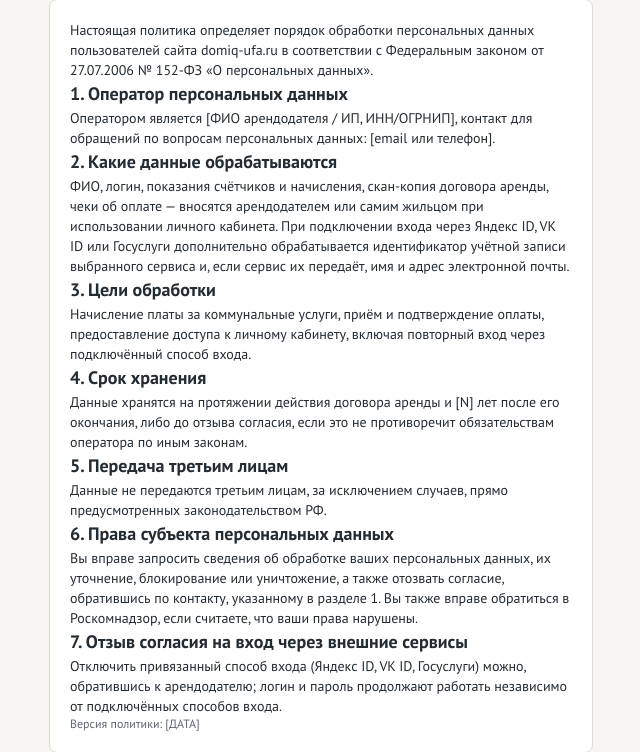
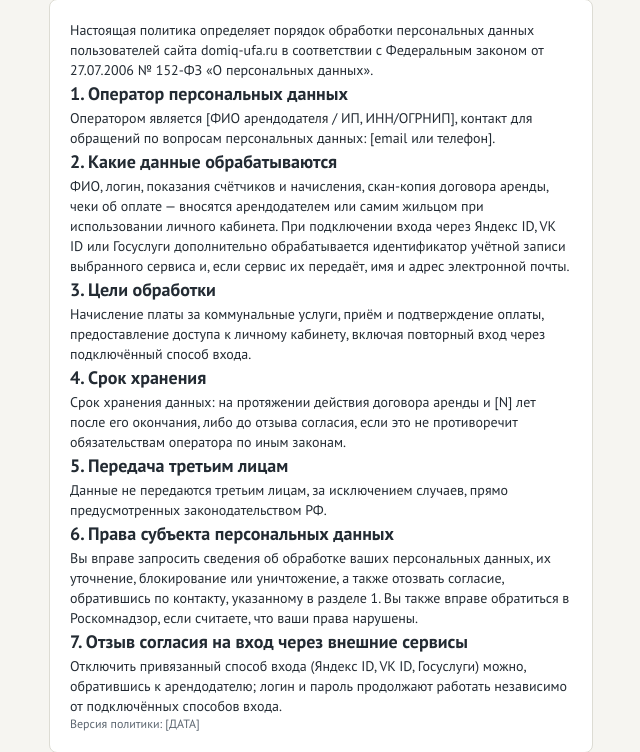
Before and after one commit to Mike0808/domiqgo, a Django app: page /privacy/ in a window 1280 px wide. Shown: the part 167-919 px from the top of the page, without its empty margins (319-959 px from the left). Run offline with Django 5.2, Linux system fonts and the light colour scheme.

Commit message:
fix: crispy-forms consent form; lowercase 'срок хранения' occurrence for Task 4

```diff
--- a/billing/forms.py
+++ b/billing/forms.py
@@ -23,3 +23,8 @@ class MeterReadingForm(forms.Form):
                 label = f"{label} — счётчик № {serials[meter]}"
             self.fields[meter] = forms.DecimalField(
                 label=label, min_value=Decimal("0"), max_digits=12, decimal_places=3)
+
+class ConsentForm(forms.Form):
+    consent = forms.BooleanField(
+        label="Я ознакомлен(а) и даю согласие на обработку персональных данных.",
+        required=True)
--- a/billing/templates/billing/oauth_consent.html
+++ b/billing/templates/billing/oauth_consent.html
@@ -1,4 +1,5 @@
 {% extends "billing/base.html" %}
+{% load crispy_forms_tags %}
 {% block title %}Согласие на обработку персональных данных{% endblock %}
 {% block content %}
 <section class="rounded-lg border border-line bg-white p-5">
@@ -13,10 +14,7 @@
   </p>
   <form method="post">
     {% csrf_token %}
-    <label class="mb-4 flex items-start gap-2 text-sm">
-      <input type="checkbox" name="consent" required class="mt-1">
-      <span>Я ознакомлен(а) и даю согласие на обработку персональных данных.</span>
-    </label>
+    {{ form|crispy }}
     <button type="submit"
             class="rounded bg-accent px-4 py-2.5 font-bold text-white hover:bg-ink focus-visible:outline focus-visible:outline-2 focus-visible:outline-offset-2 focus-visible:outline-accent">
       Согласиться и продолжить
--- a/billing/templates/billing/privacy_policy.html
+++ b/billing/templates/billing/privacy_policy.html
@@ -34,8 +34,8 @@
 
   <h2 class="text-lg font-bold">4. Срок хранения</h2>
   <p>
-    Данные хранятся на протяжении действия договора аренды и [N] лет после
-    его окончания, либо до отзыва согласия, если это не противоречит
+    Срок хранения данных: на протяжении действия договора аренды и [N] лет
+    после его окончания, либо до отзыва согласия, если это не противоречит
     обязательствам оператора по иным законам.
   </p>
 
--- a/billing/views.py
+++ b/billing/views.py
@@ -8,7 +8,7 @@ from django.utils import timezone
 from django.views.static import serve
 from allauth.socialaccount.models import SocialAccount
 from .consent import PRIVACY_POLICY_VERSION
-from .forms import MeterReadingForm
+from .forms import MeterReadingForm, ConsentForm
 from .models import Document, MeterReading, MonthlyStatement, Tenant
 from .services.calculation import MissingTariffError
 from .services.statements import MissingBaselineError, meters_for, generate_statement
@@ -121,13 +121,15 @@ def oauth_connections(request):
     tenant = _tenant_for(request)
     if tenant is None:
         return _no_tenant_response(request)
-    if request.method == "POST" and "consent" in request.POST:
-        tenant.privacy_consent_at = timezone.now()
-        tenant.privacy_consent_version = PRIVACY_POLICY_VERSION
-        tenant.save(update_fields=["privacy_consent_at", "privacy_consent_version"])
-        return redirect("oauth_connections")
+    form = ConsentForm(request.POST) if request.method == "POST" else ConsentForm()
+    if request.method == "POST":
+        if form.is_valid():
+            tenant.privacy_consent_at = timezone.now()
+            tenant.privacy_consent_version = PRIVACY_POLICY_VERSION
+            tenant.save(update_fields=["privacy_consent_at", "privacy_consent_version"])
+            return redirect("oauth_connections")
     if tenant.privacy_consent_version != PRIVACY_POLICY_VERSION:
-        return render(request, "billing/oauth_consent.html", {})
+        return render(request, "billing/oauth_consent.html", {"form": form})
     connected_provider_ids = list(
         SocialAccount.objects.filter(user=request.user).values_list("provider", flat=True))
     return render(request, "billing/oauth_connections.html",
```
